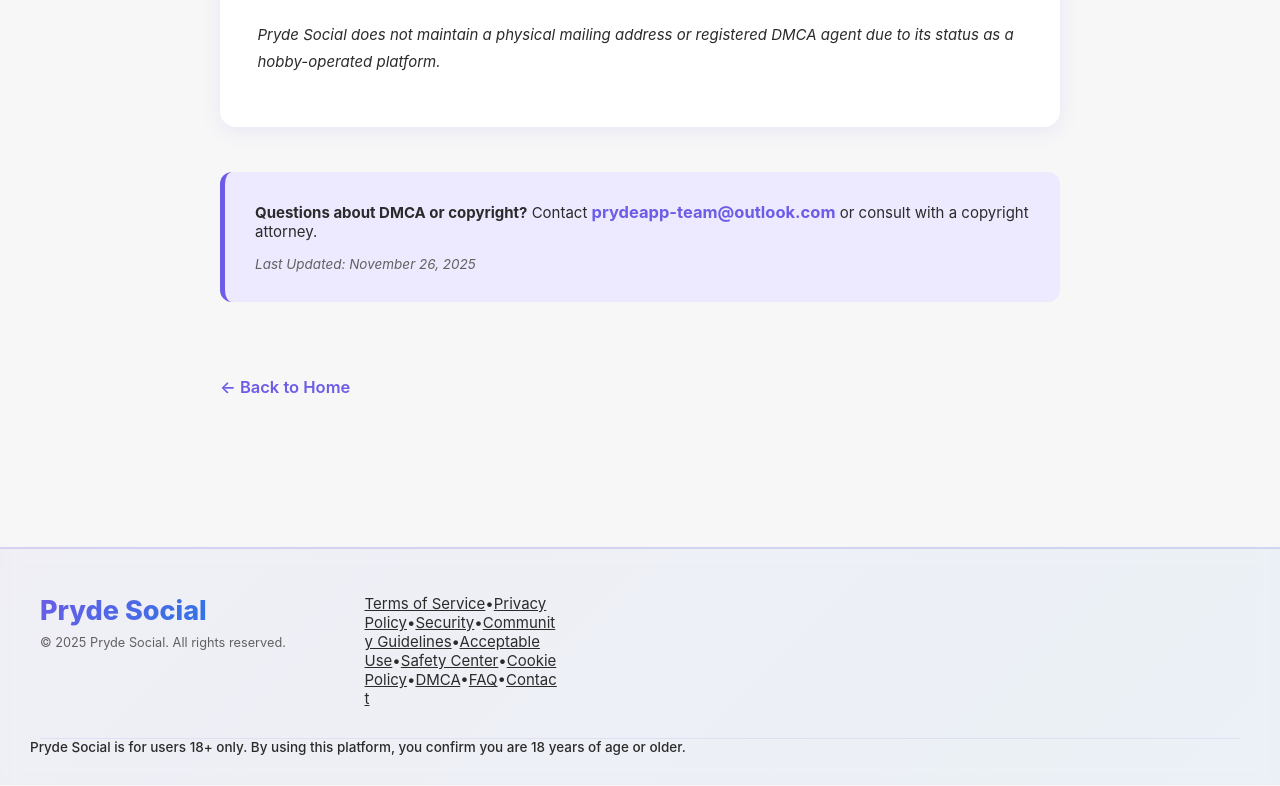
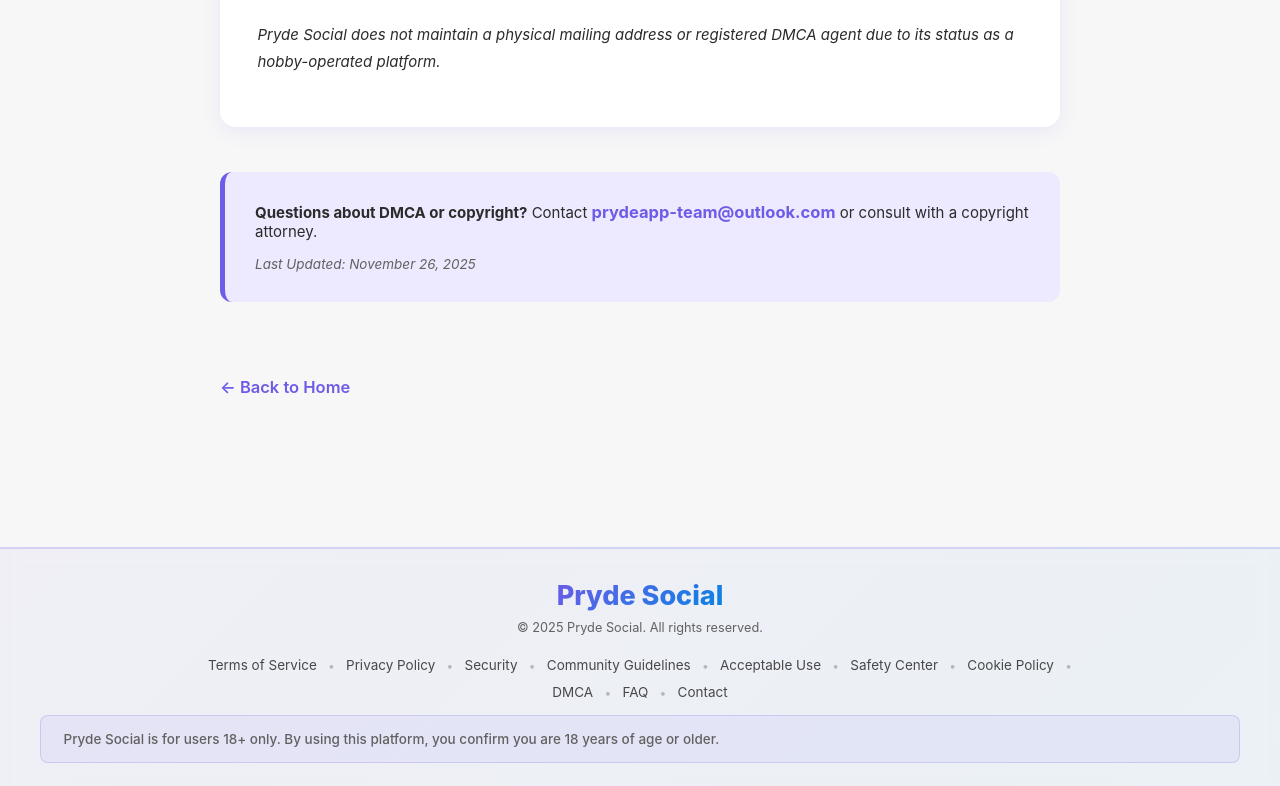
Before and after one commit to Amatex1/pryde-backend, a React (Vite) app: page /dmca in a window 1280 px wide. Shown: the part 5238-6024 px from the top of the page. Built offline with nearby package versions, Linux system fonts and the light colour scheme.

Commit message:
modified:   src/components/Footer.css

```diff
--- a/src/components/Footer.css
+++ b/src/components/Footer.css
@@ -1,27 +1,29 @@
-/* Footer - Pryde Purple Theme */
+/* Footer - Pryde Purple Theme - Simplified */
 
 .app-footer {
   background: linear-gradient(135deg, rgba(108, 92, 231, 0.05) 0%, rgba(9, 132, 227, 0.05) 100%);
   backdrop-filter: blur(10px);
   border-top: 2px solid rgba(108, 92, 231, 0.2);
   color: var(--text-main);
-  padding: 3rem 2rem 1rem;
+  padding: 2rem 2rem 1.5rem;
   margin-top: 4rem;
 }
 
 .footer-content {
   max-width: 1200px;
   margin: 0 auto;
-  display: grid;
-  grid-template-columns: 1.5fr 1fr 1fr 1fr 1fr;
-  gap: 2rem;
-  padding-bottom: 2rem;
-  border-bottom: 1px solid rgba(108, 92, 231, 0.1);
+  display: flex;
+  flex-direction: column;
+  align-items: center;
+  gap: 1.5rem;
+  text-align: center;
 }
 
-.footer-section {
+.footer-branding {
   display: flex;
   flex-direction: column;
+  align-items: center;
+  gap: 0.5rem;
 }
 
 .footer-logo {
@@ -31,117 +33,59 @@
   -webkit-background-clip: text;
   -webkit-text-fill-color: transparent;
   background-clip: text;
-  margin-bottom: 0.5rem;
-}
-
-.footer-tagline {
-  color: var(--text-muted);
-  font-size: 0.95rem;
-  margin-bottom: 1rem;
-  font-style: italic;
+  margin: 0;
 }
 
 .footer-copyright {
   color: var(--text-muted);
   font-size: 0.85rem;
-}
-
-/* Ensure footer text is always visible */
-.app-footer,
-.app-footer * {
-  color: var(--text-main);
-}
-
-.app-footer .footer-tagline,
-.app-footer .footer-copyright,
-.app-footer .footer-notice,
-.app-footer .footer-quick-links a,
-.app-footer .footer-quick-links span {
-  color: var(--text-muted) !important;
-}
-
-.app-footer .footer-links a {
-  color: var(--text-main) !important;
-}
-
-.app-footer .footer-links a:hover {
-  color: var(--pryde-purple) !important;
-}
-
-.app-footer .footer-quick-links a:hover {
-  color: var(--pryde-purple) !important;
-}
-
-.footer-section h4 {
-  color: var(--pryde-purple);
-  font-size: 1.1rem;
-  font-weight: 700;
-  margin-bottom: 1rem;
-  text-transform: uppercase;
-  letter-spacing: 1px;
-}
-
-.footer-links {
-  list-style: none;
-  padding: 0;
   margin: 0;
 }
 
-.footer-links li {
-  margin-bottom: 0.75rem;
+.footer-links-container {
+  display: flex;
+  justify-content: center;
+  align-items: center;
+  gap: 0.75rem;
+  flex-wrap: wrap;
+  max-width: 900px;
 }
 
-.footer-links a {
+.footer-links-container a {
   color: var(--text-main);
   text-decoration: none;
-  font-size: 0.95rem;
-  transition: all 0.3s ease;
-  display: inline-block;
-  opacity: 0.8;
+  font-size: 0.9rem;
+  transition: color 0.3s ease;
+  opacity: 0.85;
 }
 
-.footer-links a:hover {
+.footer-links-container a:hover {
   color: var(--pryde-purple);
-  transform: translateX(4px);
   opacity: 1;
 }
 
-.footer-bottom {
-  max-width: 1200px;
-  margin: 0 auto;
-  padding-top: 2rem;
-  text-align: center;
+.footer-links-container .separator {
+  color: var(--text-muted);
+  opacity: 0.4;
+  font-size: 0.8rem;
 }
 
 .footer-notice {
+  background: rgba(108, 92, 231, 0.08);
+  border: 1px solid rgba(108, 92, 231, 0.2);
+  border-radius: 8px;
+  padding: 1rem 1.5rem;
+  margin-top: 1rem;
+  max-width: 1200px;
+  margin-left: auto;
+  margin-right: auto;
+}
+
+.footer-notice p {
   color: var(--text-muted);
   font-size: 0.9rem;
-  margin-bottom: 1rem;
+  margin: 0;
   font-weight: 500;
-}
-
-.footer-quick-links {
-  display: flex;
-  justify-content: center;
-  align-items: center;
-  gap: 1rem;
-  flex-wrap: wrap;
-}
-
-.footer-quick-links a {
-  color: var(--text-muted);
-  text-decoration: none;
-  font-size: 0.9rem;
-  transition: color 0.3s ease;
-}
-
-.footer-quick-links a:hover {
-  color: var(--pryde-purple);
-}
-
-.footer-quick-links span {
-  color: var(--text-muted);
-  opacity: 0.5;
 }
 
 /* Dark Mode */
@@ -150,34 +94,9 @@
   border-top-color: rgba(108, 92, 231, 0.3);
 }
 
-[data-theme="dark"] .footer-content {
-  border-bottom-color: rgba(108, 92, 231, 0.2);
-}
-
-/* Ensure dark mode footer text is visible */
-[data-theme="dark"] .app-footer,
-[data-theme="dark"] .app-footer * {
-  color: var(--text-main);
-}
-
-[data-theme="dark"] .app-footer .footer-tagline,
-[data-theme="dark"] .app-footer .footer-copyright,
-[data-theme="dark"] .app-footer .footer-notice,
-[data-theme="dark"] .app-footer .footer-quick-links a,
-[data-theme="dark"] .app-footer .footer-quick-links span {
-  color: var(--text-muted) !important;
-}
-
-[data-theme="dark"] .app-footer .footer-links a {
-  color: var(--text-main) !important;
-}
-
-[data-theme="dark"] .app-footer .footer-links a:hover {
-  color: var(--pryde-purple) !important;
-}
-
-[data-theme="dark"] .app-footer .footer-quick-links a:hover {
-  color: var(--pryde-purple) !important;
+[data-theme="dark"] .footer-notice {
+  background: rgba(108, 92, 231, 0.15);
+  border-color: rgba(108, 92, 231, 0.3);
 }
 
 /* Responsive Design */
```
